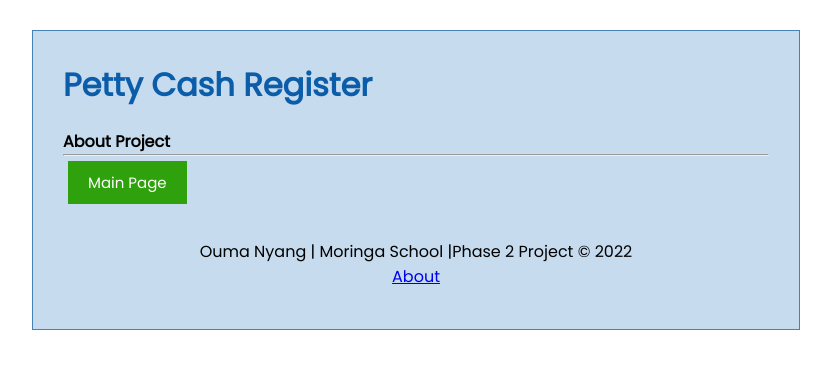
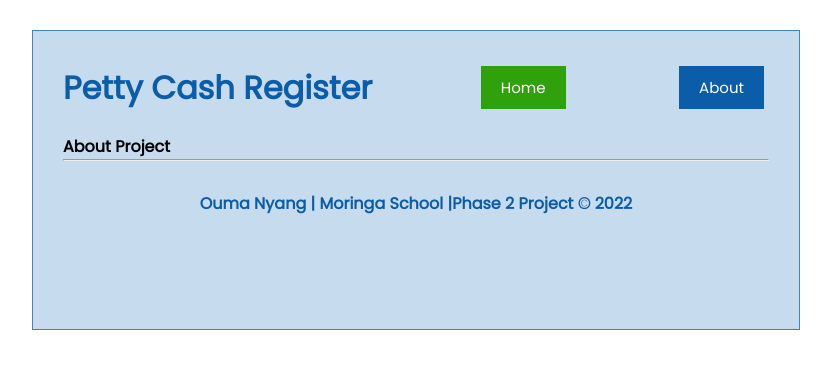
Before and after one commit to OumaNyang/pettycash-register, a React (Create React App) app: page /about in a window 1280 px wide. Shown: the top 368 px of the page, without its empty margins (224-1055 px from the left). Built offline with nearby package versions, Linux system fonts and the light colour scheme; data requests are answered from the project's data file.

Commit message:
Double click to update paid out status

```diff
--- a/db.json
+++ b/db.json
@@ -4,21 +4,21 @@
       "name": "Staff Lunch",
       "amount": "800",
       "exptype": "Miscallenous",
-      "ispaidout": true,
+      "ispaidout": false,
       "id": 1
     },
     {
       "name": "Office furnishing",
       "amount": "54000",
       "exptype": "Office Expenditure",
-      "ispaidout": true,
+      "ispaidout": false,
       "id": 2
     },
     {
       "name": "Wage payout",
       "amount": "8000",
       "exptype": "Miscallenous",
-      "ispaidout": true,
+      "ispaidout": false,
       "id": 3
     },
     {
--- a/src/components/About.js
+++ b/src/components/About.js
@@ -6,11 +6,10 @@ const About = () => {
     <div>
       <h4>About Project</h4>
       <hr></hr>
-      <Link to='/'>
-          <button type="button" className={"btn btn-secondary"}>
-             Main Page
-          </button>
-      </Link>
+
+
+
+
     </div>
   )
 }
--- a/src/components/Footer.js
+++ b/src/components/Footer.js
@@ -5,7 +5,6 @@ const Footer = () => {
   return (
     <footer>
       <p>Ouma Nyang | Moringa School |Phase 2 Project &copy; 2022</p>
-      <Link to='/about'>About</Link>
     </footer>
   )
 }
--- a/src/components/Header.js
+++ b/src/components/Header.js
@@ -2,8 +2,9 @@ import React from 'react'
 import PropTypes from 'prop-types'
 import { useLocation } from 'react-router-dom'
 import Button from './Button'
+import { Link } from 'react-router-dom'
 
-const Header = ({ title, onAdd, showAdd }) => {
+const Header = ({ title, onAdd, showAdd, showAbout }) => {
   const location = useLocation()
 
   return (
@@ -12,10 +13,16 @@ const Header = ({ title, onAdd, showAdd }) => {
       {location.pathname === '/' && (
         <Button
           color={showAdd ? 'red' : 'green'}
-          text={showAdd ? 'Close' : 'Add'}
+          text={showAdd ? 'Close' : 'Add Petty Cash'}
           onClick={onAdd}
         />
       )}
+       <Link to='/'>
+          <button type="button" className={"btn btn-secondary"}>
+            Home
+          </button>
+      </Link>
+    <Link className='aboutlink' to='/about'>About</Link>
 
     </header>
 
--- a/src/index.css
+++ b/src/index.css
@@ -34,7 +34,18 @@ body {
   margin-bottom: 20px;
   color: var(--primary-color);
 }
-
+.header .aboutlink{
+  color: #fff;
+  border: none;
+  padding: 10px 20px;
+  margin: 5px;
+  border-radius: 0px;
+  cursor: pointer;
+  text-decoration: none;
+  font-size: 15px;
+  font-family: inherit;
+  background: #0b5daa;
+}
 .btn {
   display: inline-block;
   background: var(--success-color);
@@ -128,7 +139,12 @@ body {
   height: 20px;
 }
 
-footer {
+footer  {
+  color: var(--primary-color);
+  position: relative;
   margin-top: 30px;
+  margin-bottom: 0;
   text-align: center;
+  text-decoration: none;
+  font-weight: 800;
 }
```
Also changed, not shown: 1 other file (tests, documents, lock files or other folders).
